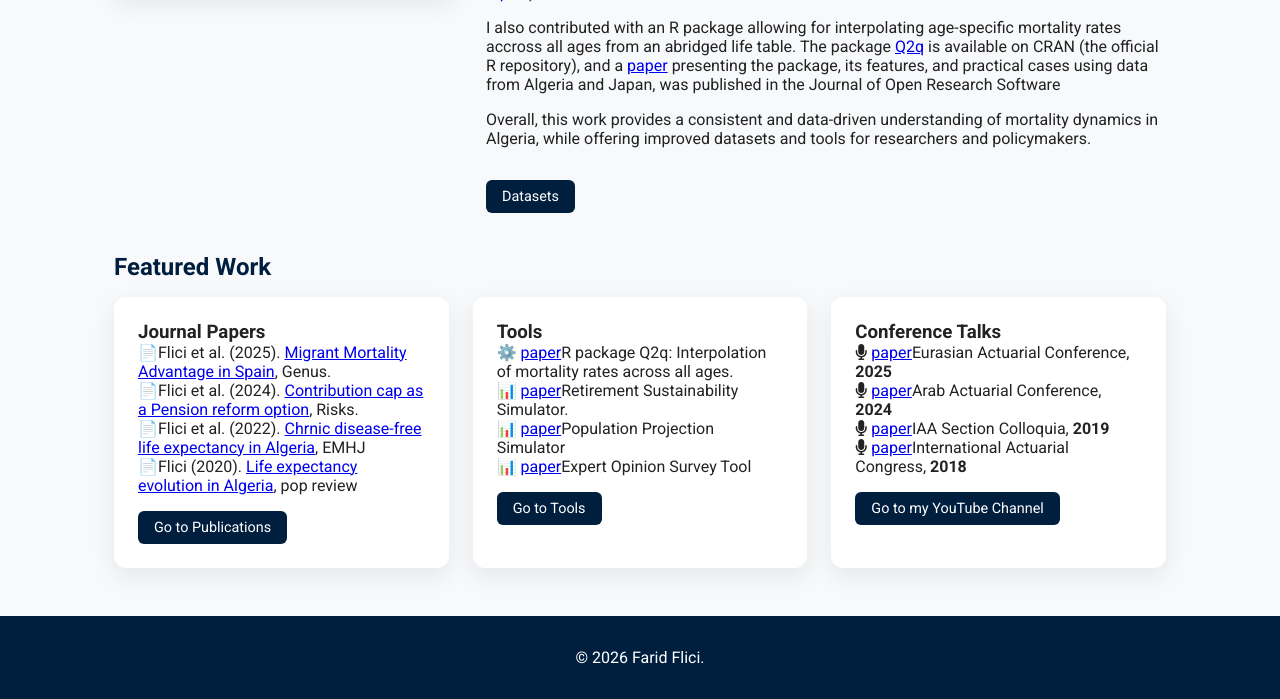
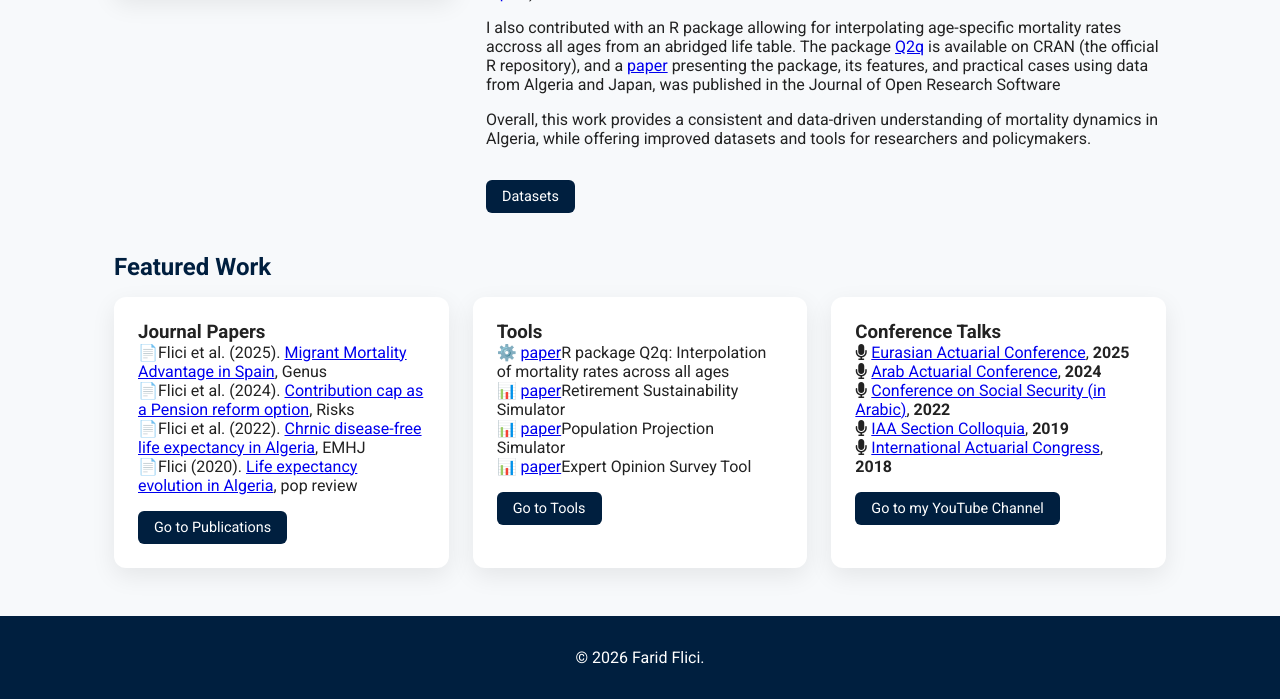
Before and after one commit to Farid-FLICI/farid-flici.github.io, a Jekyll site: the page index2.html, which Jekyll copies as it is, in a window 1280 px wide and 900 px high, scrolled down 2811 px, cut to the strip 201-900 px from the top of the window. Built offline with Jekyll 4.4.1, drawn with Linux system fonts in a browser that asks for light colours.

Commit message:
Update index2.html

```diff
--- a/index2.html
+++ b/index2.html
@@ -341,8 +341,8 @@ the Journal of Open Research Software</p>
 
 <div class="card">
 <h3> Journal Papers</h3>
-<p>📄Flici et al. (2025). <a href="https://link.springer.com/article/10.1186/s41118-025-00264-1" target="_blank">Migrant Mortality Advantage in Spain</a>, Genus.</p>
-<p>📄Flici et al. (2024). <a href="https://www.mdpi.com/2227-9091/12/6/96" target="_blank">Contribution cap as a Pension reform option</a>, Risks.</p>
+<p>📄Flici et al. (2025). <a href="https://link.springer.com/article/10.1186/s41118-025-00264-1" target="_blank">Migrant Mortality Advantage in Spain</a>, Genus</p>
+<p>📄Flici et al. (2024). <a href="https://www.mdpi.com/2227-9091/12/6/96" target="_blank">Contribution cap as a Pension reform option</a>, Risks</p>
 <p>📄Flici et al. (2022). <a href="https://applications.emro.who.int/EMHJ/V28/12/1020-3397-2022-2812-872-878-eng.pdf?ua=1" target="_blank">Chrnic disease-free life expectancy in Algeria</a>, EMHJ</p>
 <p>📄Flici (2020). <a href="https://muse.jhu.edu/article/754032" target="_blank">Life expectancy evolution in Algeria</a>, pop review</p>
   <a href="./pub.html" class="btn">Go to Publications</a>
@@ -350,8 +350,8 @@ the Journal of Open Research Software</p>
 
 <div class="card">
 <h3>Tools </h3>
-<p>⚙️ <a href="https://cran.r-project.org/web/packages/Q2q/index.html" target="_blank">paper</a>R package Q2q: Interpolation of mortality rates across all ages.</p>
-<p>📊 <a href="https://farid-flici.github.io/rss.html" target="_blank">paper</a>Retirement Sustainability Simulator.</p>
+<p>⚙️ <a href="https://cran.r-project.org/web/packages/Q2q/index.html" target="_blank">paper</a>R package Q2q: Interpolation of mortality rates across all ages</p>
+<p>📊 <a href="https://farid-flici.github.io/rss.html" target="_blank">paper</a>Retirement Sustainability Simulator</p>
 <p>📊 <a href="https://farid-flici.github.io/pps.html" target="_blank">paper</a>Population Projection Simulator</p>
 <p>📊 <a href="https://faridflici.shinyapps.io/eppdz/" target="_blank">paper</a>Expert Opinion Survey Tool</p>
   <a href="./tool.html" class="btn">Go to Tools</a>
@@ -359,10 +359,11 @@ the Journal of Open Research Software</p>
 
 <div class="card">
 <h3> Conference Talks</h3>
-<p><i class="fas fa-microphone"></i> <a href="https://youtu.be/owPmQyz1VQA?si=gC2JNjoJYprxXufS" target="_blank">paper</a>Eurasian Actuarial Conference, <strong>2025</strong></p>
-<p><i class="fas fa-microphone"></i> <a href="https://youtu.be/Rj79u1yuHx4?si=KWdhdUkh04lHy4_8&t=8" target="_blank">paper</a>Arab Actuarial Conference, <strong>2024</strong></p>
-<p><i class="fas fa-microphone"></i> <a href="https://youtu.be/t2N0H3WTG1E?si=OQnEHsr8DHABRuBo" target="_blank">paper</a>IAA Section Colloquia, <strong>2019</strong></p>
-<p><i class="fas fa-microphone"></i> <a href="https://youtu.be/6-HSN8tTUmU?si=CRK6gGM14W4nN57L" target="_blank">paper</a>International Actuarial Congress, <strong>2018</strong></p>
+<p><i class="fas fa-microphone"></i> <a href="https://youtu.be/owPmQyz1VQA?si=gC2JNjoJYprxXufS" target="_blank">Eurasian Actuarial Conference</a>, <strong>2025</strong></p>
+<p><i class="fas fa-microphone"></i> <a href="https://youtu.be/Rj79u1yuHx4?si=KWdhdUkh04lHy4_8&t=8" target="_blank">Arab Actuarial Conference</a>, <strong>2024</strong></p>
+<p><i class="fas fa-microphone"></i> <a href="https://www.youtube.com/watch?v=_OqpQKI2HPg&t=941s" target="_blank">Conference on Social Security (in Arabic)</a>, <strong>2022</strong></p>
+<p><i class="fas fa-microphone"></i> <a href="https://youtu.be/t2N0H3WTG1E?si=OQnEHsr8DHABRuBo" target="_blank">IAA Section Colloquia</a>, <strong>2019</strong></p>
+<p><i class="fas fa-microphone"></i> <a href="https://youtu.be/6-HSN8tTUmU?si=CRK6gGM14W4nN57L" target="_blank">International Actuarial Congress</a>, <strong>2018</strong></p>
 <a href="https://www.youtube.com/@faridflici9337" class="btn">Go to my YouTube Channel</a>
 </div>
 
```
